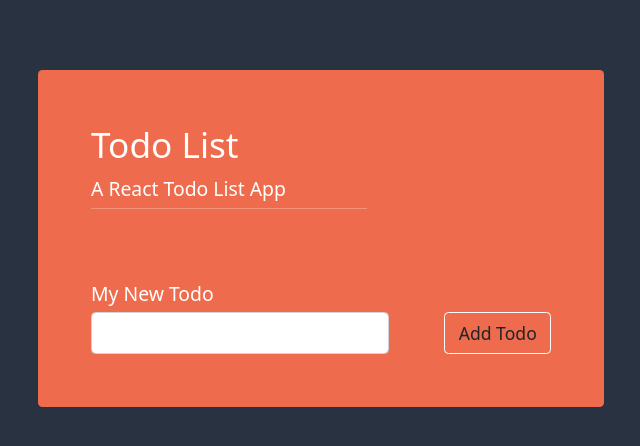
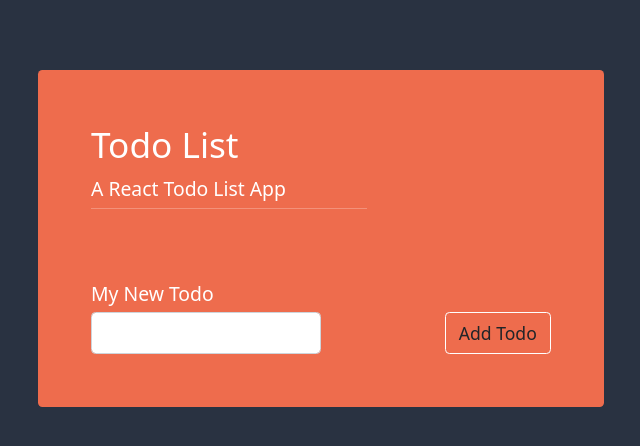
Before and after one commit to ialnazer/todo-app-hosted, a React (Create React App) app: page / in a window 1280 px wide. Shown: the top 446 px of the page, without its empty margins (319-959 px from the left). Built offline with nearby package versions, Linux system fonts and the light colour scheme.

Commit message:
Form style update

```diff
--- a/src/NewTodoForm.css
+++ b/src/NewTodoForm.css
@@ -1,10 +1,16 @@
-.NewTodoForm{
+.NewTodoForm {
     width: 100%;
 }
-.NewTodoForm-btn{
+
+.NewTodoForm-btn {
     background-color: #ee6c4d;
     border-color: white;
 }
-.NewTodoForm-btn:hover{
+
+.NewTodoForm-btn:hover {
     background-color: #eea694;
 }
+
+.divInput {
+    padding-right: 0;
+}
--- a/src/NewTodoForm.js
+++ b/src/NewTodoForm.js
@@ -28,10 +28,10 @@
                 <p className="mb-1">My New Todo</p>
                 <form>
                     <div className="row align-items-center">
-                        <div className="col-8">
+                        <div className="col-6 divInput">
                             <input className="form-control" name='todo' value={this.state.todo} onChange={this.handleChange}></input>
                         </div>
-                        <div className="col-4 d-flex justify-content-end">
+                        <div className="col-6 d-flex justify-content-end">
                         <button className="btn NewTodoForm-btn" onClick={this.handleSubmit}>Add Todo</button>
                         </div>
                     </div>
```
